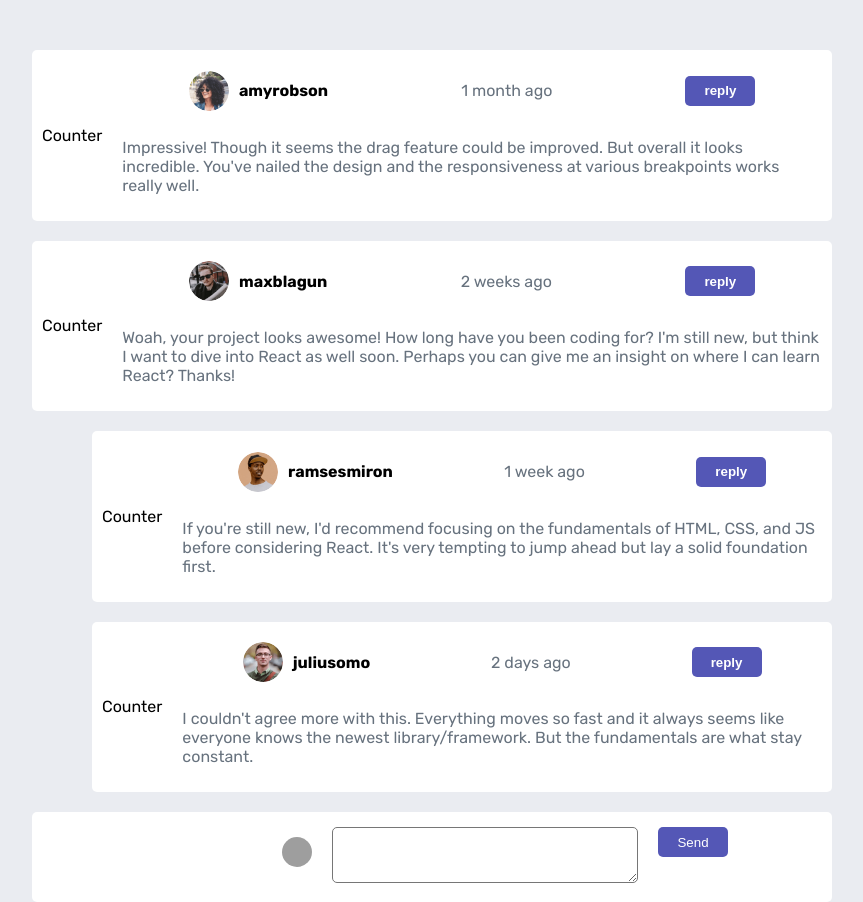
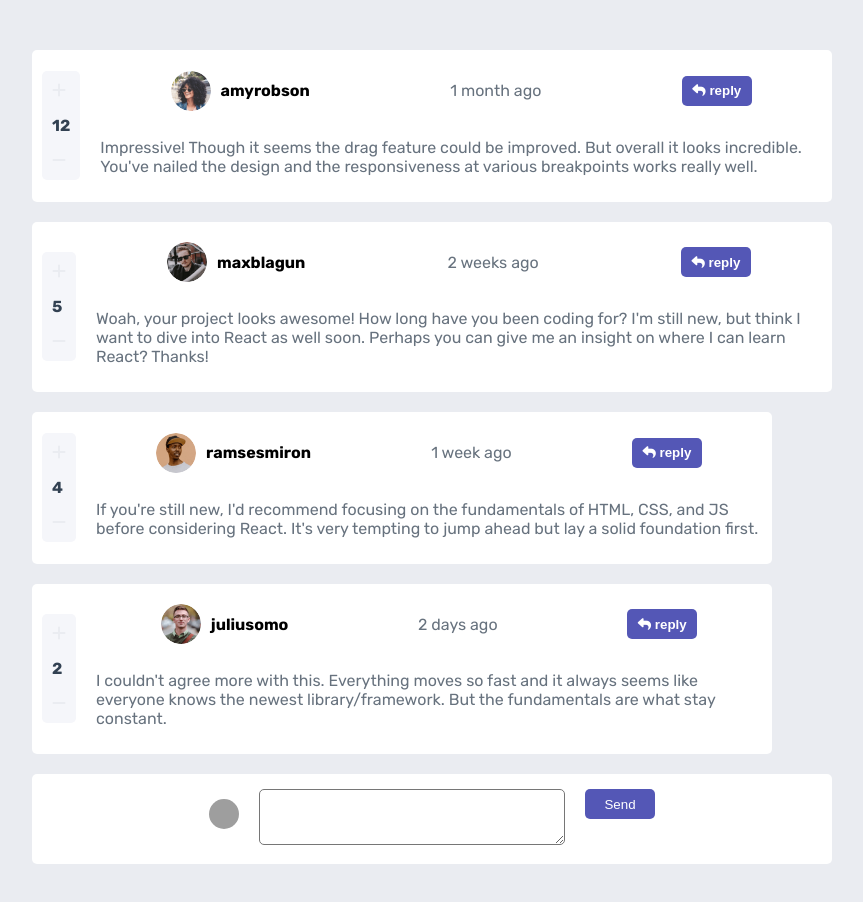
Before and after one commit to dayanMichelle/interactive-comments-section, a React (Vite) app: page / in a window 1280 px wide. Shown: the whole page, without its empty margins (208-1071 px from the left). After the commit the page ends 864 px from the top, so only its background shows below. Built offline with nearby package versions, Linux system fonts and the light colour scheme; grey boxes are pictures that could not be loaded.

Commit message:
añadiendo form para nuevo reply

```diff
--- a/index.html
+++ b/index.html
@@ -3,9 +3,19 @@
   <head>
     <meta charset="UTF-8" />
     <link rel="icon" type="image/svg+xml" href="/src/favicon.svg" />
-    <link rel="preconnect" href="https://fonts.googleapis.com">
-<link rel="preconnect" href="https://fonts.gstatic.com" crossorigin>
-<link href="https://fonts.googleapis.com/css2?family=Rubik:wght@400;500;700&display=swap" rel="stylesheet" />
+    <link rel="preconnect" href="https://fonts.googleapis.com" />
+    <link rel="preconnect" href="https://fonts.gstatic.com" crossorigin />
+    <link
+      href="https://fonts.googleapis.com/css2?family=Rubik:wght@400;500;700&display=swap"
+      rel="stylesheet"
+    />
+    <link
+      rel="stylesheet"
+      href="https://cdnjs.cloudflare.com/ajax/libs/font-awesome/6.1.1/css/all.min.css"
+      integrity="sha512-KfkfwYDsLkIlwQp6LFnl8zNdLGxu9YAA1QvwINks4PhcElQSvqcyVLLD9aMhXd13uQjoXtEKNosOWaZqXgel0g=="
+      crossorigin="anonymous"
+      referrerpolicy="no-referrer"
+    />
     <meta name="viewport" content="width=device-width, initial-scale=1.0" />
     <title>Vite App</title>
   </head>
--- a/src/components/Comment.jsx
+++ b/src/components/Comment.jsx
@@ -1,13 +1,24 @@
+import { useState } from "react";
+import { useComments } from "../hooks/useComments";
 import styles from "../styles/Comment.module.css";
-const Comment = ({ comen,reply }) => {
+import Counter from "./Counter";
+import Form from "./Form";
+const Comment = ({ comen, reply }) => {
+  const [newReply, setNewReply] = useState(false)
+
+  const handleNewReply = () => {
+    setNewReply(!newReply)
+  }
+
   return (
-    <div
-    className={styles.comment}
-    style={{
-      width: `${reply ? '90%': ''}`,
-    }}
+    <div>
+ <div
+      className={styles.comment}
+      style={{
+        width: `${reply ? "90%" : ""}`,
+      }}
     >
-      <div>Counter</div>
+      <Counter comen={comen} />
       <div className={styles.comment_info}>
         <div className={styles.comment_header}>
           <div>
@@ -15,13 +26,26 @@ const Comment = ({ comen,reply }) => {
             <h4>{comen.user.username}</h4>
           </div>
           <p>{comen.createdAt}</p>
-          <button className={styles.comment_reply}>reply</button>
+          <button
+          onClick={()=> {
+            handleNewReply()
+          }}
+          className={styles.comment_reply}>
+            <i class="fa-solid fa-reply"></i> reply
+          </button>
         </div>
         <div className={styles.comment_message}>
           <p>{comen.content}</p>
         </div>
       </div>
     </div>
+         {
+          newReply && (
+            <Form  reply={true} value='Send' />
+          )
+         }
+    </div>
+
   );
 };
 
--- /dev/null
+++ b/src/components/Counter.jsx
@@ -0,0 +1,12 @@
+import styles from '../styles/Counter.module.css'
+const Counter = ({comen}) => {
+  return (
+    <div className={styles.counter}>
+        <i class="fa-solid fa-plus"></i>
+        <p>{comen.score}</p>
+        <i class="fa-solid fa-minus"></i>
+    </div>
+  )
+}
+
+export default Counter
--- a/src/components/Form.jsx
+++ b/src/components/Form.jsx
@@ -1,7 +1,11 @@
 import styles from '../styles/Form.module.css'
-const Form = ({value}) => {
+const Form = ({value,reply}) => {
   return (
-    <form>
+    <form
+    style={{
+      width:`${reply ? '85%' : ''}`,
+    }}
+    >
       <div className={styles.container_form}>
          <div>
             <img src='https://thumbs.dreamstime.com/b/happy-person-portrait-smiling-woman-tanned-skin-curly-hair-happy-person-portrait-smiling-young-friendly-woman-197501184.jpg' />
--- a/src/components/ListComments.jsx
+++ b/src/components/ListComments.jsx
@@ -2,22 +2,25 @@ import { Comment } from "./Comment";
 import { useComments } from "../hooks/useComments";
 import styles from "../styles/ListComments.module.css";
 
+
 const ListComments = () => {
-  const { comments } = useComments();
+
+  const { comments,} = useComments();
 
   return (
     <div className={styles.list}>
       {comments.comments?.map((comen) => (
         <div className={styles.comment}>
-          <Comment key={comen.id} comen={comen} />
+          <Comment  key={comen.id} comen={comen} />
           {
             comen.replies.length > 0 &&
 
               comen.replies.map(reply => (
-                <Comment key={comen.id} reply={true} comen={reply} />
+                <Comment key={comen.replies.id} reply={true} comen={reply} />
               ))
 
           }
+
         </div>
 
       ))}
--- a/src/context/CommentsProvider.jsx
+++ b/src/context/CommentsProvider.jsx
@@ -4,8 +4,9 @@ const CommentsContext = createContext();
 
 const CommentsProviders = ({ children }) => {
   const [comments, setComments] = useState({});
+
+
   useEffect(() => {
-    console.log("entre");
     const getComments = async () => {
       try {
         const response = await fetch("./data.json");
--- a/src/styles/App.module.css
+++ b/src/styles/App.module.css
@@ -1,5 +1,5 @@
 .container_app {
     max-width: 800px;
-    min-width: 300px;
+    min-width: 380px;
     margin: 0 auto;
 }
--- /dev/null
+++ b/src/styles/Counter.module.css
@@ -0,0 +1,18 @@
+.counter {
+    width: auto;
+    background-color:hsl(228, 33%, 97%);
+    padding: 10px;
+    border-radius: 5px;
+}
+.counter p {
+    color: hsl(212, 24%, 26%);
+    font-weight: 600;
+}
+.counter i {
+    color:  hsl(223, 19%, 93%);
+    transition: all 0.2s ease-in;
+}
+.counter i:hover {
+    color: hsl(211, 10%, 45%);
+    cursor: pointer;
+}
--- a/src/styles/Form.module.css
+++ b/src/styles/Form.module.css
@@ -6,11 +6,12 @@ form {
     margin-top: 20px;
     padding: 15px;
 }
+
 .container_form {
     width: 300px;
     display: flex;
     flex-direction: row;
-    justify-content: space-around;
+    justify-content: center;
     gap: 20px;
     margin: 0 auto;
 }
@@ -22,8 +23,14 @@ form img {
 }
 form textarea {
     height: 50px;
-    width: 300px;
+    width: 200px;
     border-radius: 5px;
+}
+@media  (min-width:500px) {
+    form textarea {
+
+        width: 300px;
+    }
 }
 form button {
     width: 70px;
--- a/vite.config.js
+++ b/vite.config.js
@@ -3,5 +3,8 @@ import react from '@vitejs/plugin-react'
 
 // https://vitejs.dev/config/
 export default defineConfig({
-  plugins: [react()]
+  plugins: [react()],
+  server: {
+    host: '0.0.0.0'
+  }
 })
```
